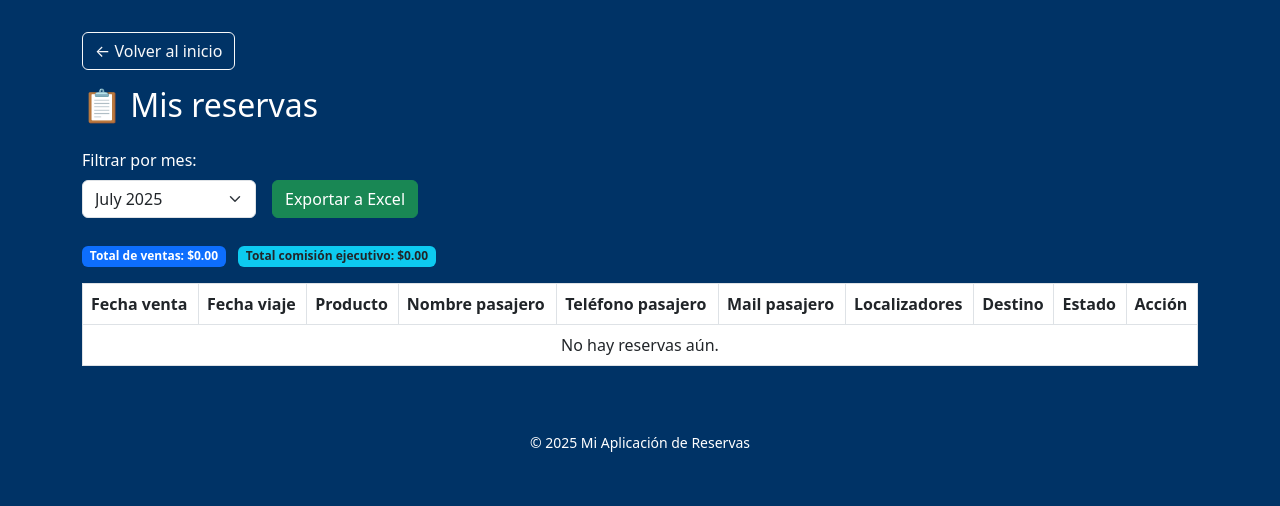
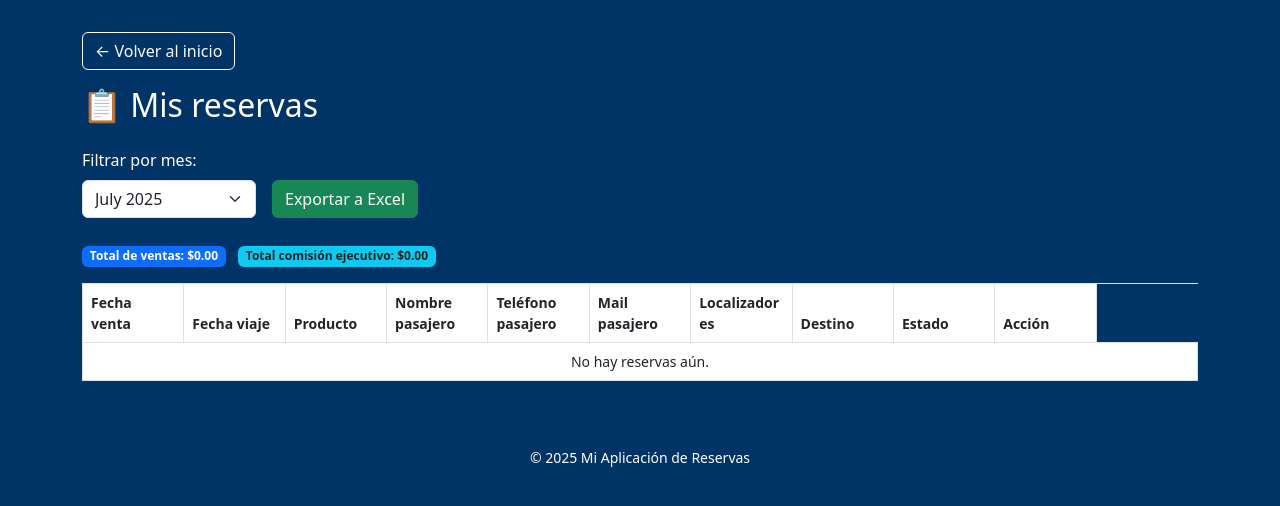
Before and after one commit to myagroup/Ginebra, a Flask app: page /reservas_usuarios in a window 1280 px wide. Shown: the top 506 px of the page. Run offline with Flask 3, Linux system fonts and the light colour scheme; the visitor is signed in with stand-in values (Sample User, id 1); data that the repository does not hold is empty.

Commit message:
Mensaje descriptivo de los cambios

```diff
--- a/templates/reservas_usuarios.html
+++ b/templates/reservas_usuarios.html
@@ -30,6 +30,14 @@
       .btn-outline-light:hover {
         background-color: #ffffff;
         color: #003366;
+      }
+      .table {
+        font-size: 0.875rem; /* Reduce font size */
+        width: 100%; /* Ensure table width is 100% */
+        table-layout: fixed; /* Fixed table layout */
+      }
+      .table th, .table td {
+        word-wrap: break-word; /* Break long words */
       }
     </style>
   </head>
```
